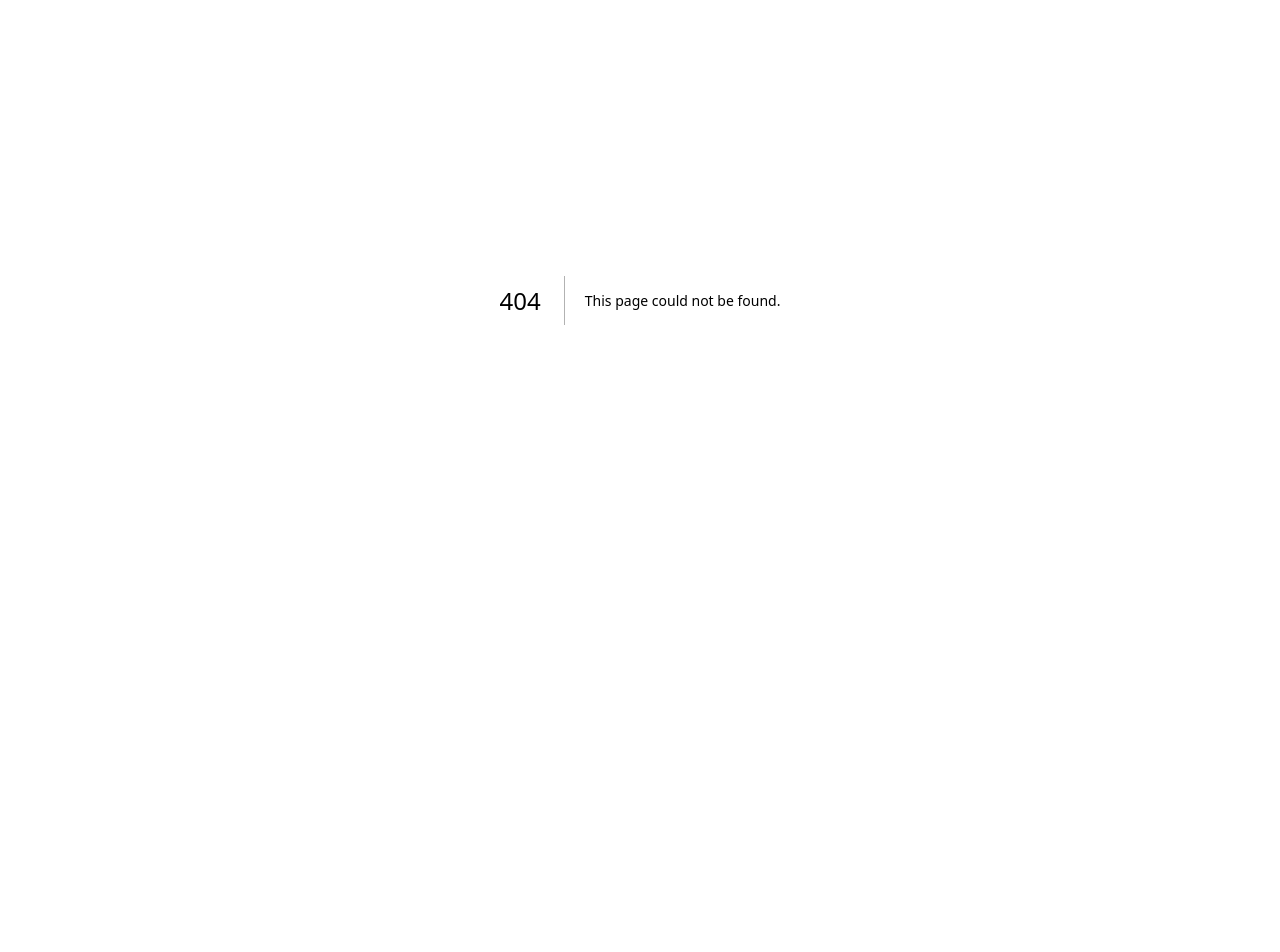
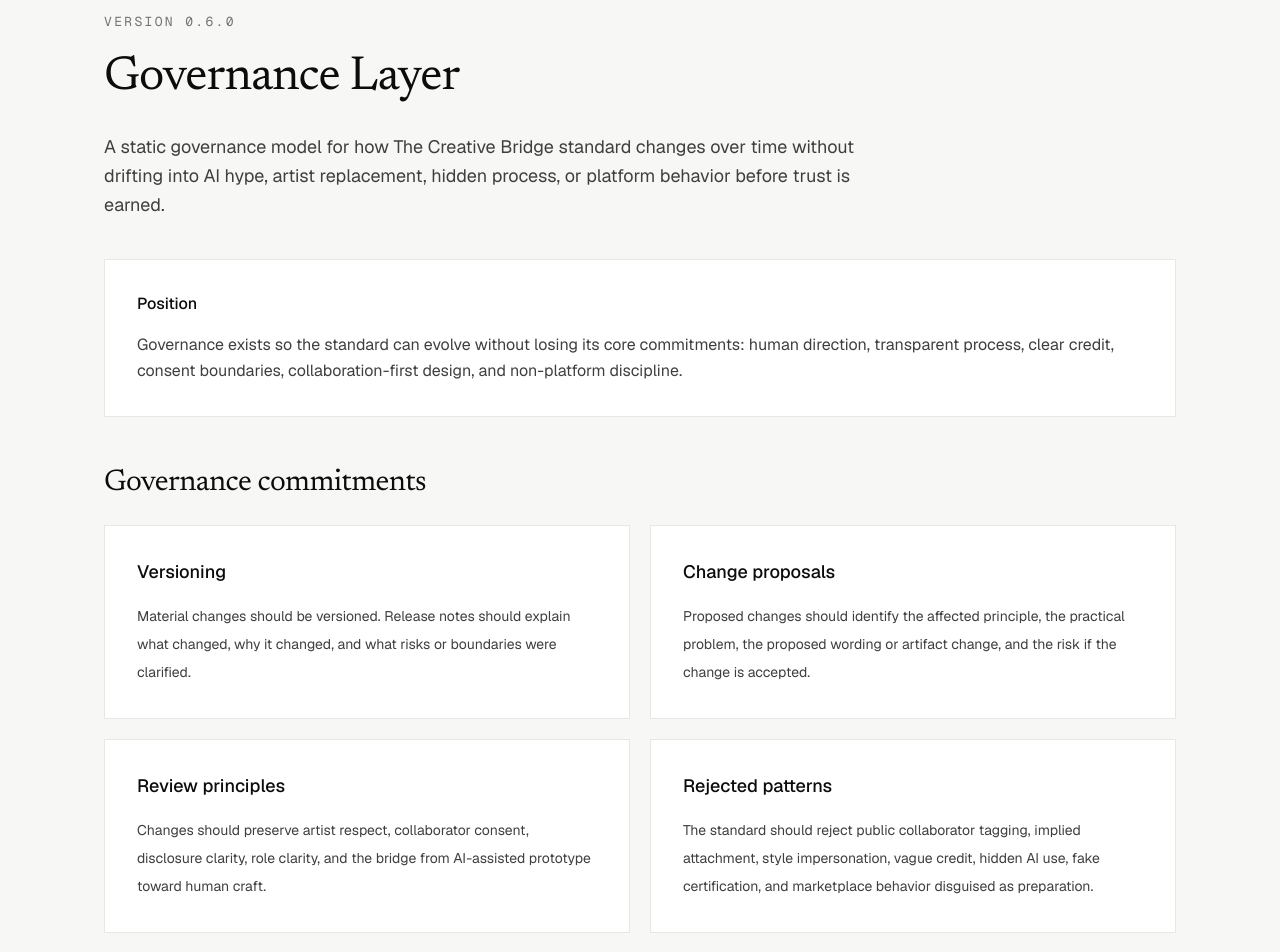
Before and after one commit to zacharymplace/creative-bridge, a Next.js app: page /governance in a window 1280 px wide. Before the commit this address had no page. Shown: the part 100-1052 px from the top of the page. Before the commit the page ends 800 px from the top, so only its background shows below. Built offline with nearby package versions, Linux system fonts and the light colour scheme.

Commit message:
Add governance layer

```diff
--- a/package.json
+++ b/package.json
@@ -1,6 +1,6 @@
 {
   "name": "creative-bridge",
-  "version": "0.5.0",
+  "version": "0.6.0",
   "private": true,
   "scripts": {
     "prebuild": "node scripts/sync-public-assets.mjs",
--- a/scripts/qa-static-export.mjs
+++ b/scripts/qa-static-export.mjs
@@ -33,6 +33,9 @@ const requiredFiles = [
   "docs/collaborator-profile-packet.md",
   "docs/releases/v0.4.0.md",
   "docs/releases/v0.5.0.md",
+  "docs/releases/v0.6.0.md",
+  "docs/governance-layer.md",
+  "governance.html",
   "docs/trust-layer.md",
   "trust.html",
 ];
--- a/scripts/sync-public-assets.mjs
+++ b/scripts/sync-public-assets.mjs
@@ -25,6 +25,8 @@ const markdownFiles = [
   "collaborator-profile-packet.md",
   "releases/v0.4.0.md",
   "releases/v0.5.0.md",
+  "releases/v0.6.0.md",
+  "governance-layer.md",
   "trust-layer.md",
 ];
 await mkdir(publicDocs, { recursive: true });
--- /dev/null
+++ b/src/app/governance/page.tsx
@@ -0,0 +1,91 @@
+import Link from "next/link";
+
+import { governanceLayer } from "@/content/governance/governance-layer";
+
+export default function GovernancePage() {
+  return (
+    <main>
+      <section className="cb-container cb-section-y">
+        <p className="font-mono text-[13px] uppercase tracking-[0.18em] text-[var(--cb-muted)]">
+          Version {governanceLayer.version}
+        </p>
+
+        <h1 className="cb-display mt-4 max-w-4xl text-4xl tracking-tight text-[var(--cb-ink)] sm:text-5xl sm:leading-tight">
+          {governanceLayer.title}
+        </h1>
+
+        <p className="mt-6 max-w-3xl text-lg leading-relaxed text-[var(--cb-body)]">
+          {governanceLayer.summary}
+        </p>
+
+        <div className="mt-10 border border-[var(--cb-border)] bg-[var(--cb-surface)] p-6 sm:p-8">
+          <h2 className="text-base font-medium text-[var(--cb-ink)]">
+            Position
+          </h2>
+          <p className="mt-4 text-base leading-relaxed text-[var(--cb-body)]">
+            {governanceLayer.position}
+          </p>
+        </div>
+
+        <section className="mt-12">
+          <h2 className="cb-display text-3xl text-[var(--cb-ink)]">
+            Governance commitments
+          </h2>
+
+          <div className="mt-6 grid gap-5 md:grid-cols-2">
+            {governanceLayer.sections.map((section) => (
+              <article
+                key={section.title}
+                className="border border-[var(--cb-border)] bg-[var(--cb-surface)] p-6 sm:p-8"
+              >
+                <h3 className="text-lg font-medium text-[var(--cb-ink)]">
+                  {section.title}
+                </h3>
+                <p className="mt-4 text-sm leading-7 text-[var(--cb-body)]">
+                  {section.body}
+                </p>
+              </article>
+            ))}
+          </div>
+        </section>
+
+        <section className="mt-12 grid gap-8 lg:grid-cols-[1.2fr_0.8fr]">
+          <div className="border border-[var(--cb-border)] bg-[var(--cb-surface)] p-6 sm:p-8">
+            <h2 className="cb-display text-3xl text-[var(--cb-ink)]">
+              Governance artifacts
+            </h2>
+            <div className="mt-6 grid gap-3">
+              {governanceLayer.artifacts.map((link) => (
+                <Link
+                  key={link.href}
+                  href={link.href}
+                  className="border border-[var(--cb-border)] bg-white p-4 text-sm text-[var(--cb-body)] underline-offset-4 hover:underline"
+                >
+                  {link.label}
+                </Link>
+              ))}
+            </div>
+          </div>
+
+          <div className="border border-[var(--cb-border)] bg-[var(--cb-surface)] p-6 sm:p-8">
+            <h2 className="text-base font-medium text-[var(--cb-ink)]">
+              Requires explicit review
+            </h2>
+            <ul className="mt-5 space-y-3 text-sm leading-relaxed text-[var(--cb-body)]">
+              {governanceLayer.escalationTriggers.map((item) => (
+                <li key={item}>— {item}</li>
+              ))}
+            </ul>
+          </div>
+        </section>
+
+        <div className="mt-12 border-t border-[var(--cb-border)] pt-8">
+          <p className="max-w-3xl text-sm leading-7 text-[var(--cb-muted)]">
+            Governance is intentionally static at this stage. The point is to
+            create review pressure before the project gains platform power.
+          </p>
+        </div>
+      </section>
+    </main>
+  );
+}
--- /dev/null
+++ b/src/content/governance/governance-layer.ts
@@ -0,0 +1,62 @@
+export const governanceLayer = {
+  title: "Governance Layer",
+  version: "0.6.0",
+  summary:
+    "A static governance model for how The Creative Bridge standard changes over time without drifting into AI hype, artist replacement, hidden process, or platform behavior before trust is earned.",
+  position:
+    "Governance exists so the standard can evolve without losing its core commitments: human direction, transparent process, clear credit, consent boundaries, collaboration-first design, and non-platform discipline.",
+  sections: [
+    {
+      title: "Versioning",
+      body:
+        "Material changes should be versioned. Release notes should explain what changed, why it changed, and what risks or boundaries were clarified.",
+    },
+    {
+      title: "Change proposals",
+      body:
+        "Proposed changes should identify the affected principle, the practical problem, the proposed wording or artifact change, and the risk if the change is accepted.",
+    },
+    {
+      title: "Review principles",
+      body:
+        "Changes should preserve artist respect, collaborator consent, disclosure clarity, role clarity, and the bridge from AI-assisted prototype toward human craft.",
+    },
+    {
+      title: "Rejected patterns",
+      body:
+        "The standard should reject public collaborator tagging, implied attachment, style impersonation, vague credit, hidden AI use, fake certification, and marketplace behavior disguised as preparation.",
+    },
+    {
+      title: "Decision log",
+      body:
+        "Decisions should remain documented in Markdown so the project can explain why important boundaries exist and how prior tradeoffs were handled.",
+    },
+    {
+      title: "Escalation rules",
+      body:
+        "Any feature that introduces profiles, submissions, messaging, payments, public listings, scoring, certification, or verification should require an explicit governance review before implementation.",
+    },
+  ],
+  artifacts: [
+    { label: "Decisions log", href: "/docs/DECISIONS.md" },
+    { label: "Roadmap", href: "/docs/roadmap.md" },
+    { label: "Trust Layer", href: "/trust" },
+    { label: "Creative Bridge Standard", href: "/standard" },
+    { label: "Contributing guide", href: "/docs/contributing.md" },
+  ],
+  escalationTriggers: [
+    "accounts",
+    "submissions",
+    "public profiles",
+    "messaging",
+    "payments",
+    "marketplace behavior",
+    "public collaborator discovery",
+    "public collaborator tagging",
+    "scoring algorithms",
+    "certification",
+    "verification",
+    "endorsement",
+    "AI asset hosting",
+  ],
+} as const;
--- a/src/content/site-copy.ts
+++ b/src/content/site-copy.ts
@@ -153,9 +153,11 @@ export const footerCopy = {
   { label: "Submit", href: "/submit" },
   { label: "Collaborate", href: "/collaborate" },
   { label: "Trust", href: "/trust" },
+  { label: "Governance", href: "/governance" },
   { label: "Submit", href: "/submit" },
   { label: "Collaborate", href: "/collaborate" },
   { label: "Trust", href: "/trust" },
+  { label: "Governance", href: "/governance" },
     { label: "Standard", href: "/standard" },
     { label: "Manifesto", href: "/manifesto" },
   ] as const,
```
Also changed, not shown: 4 other files (tests, documents, lock files or other folders).
